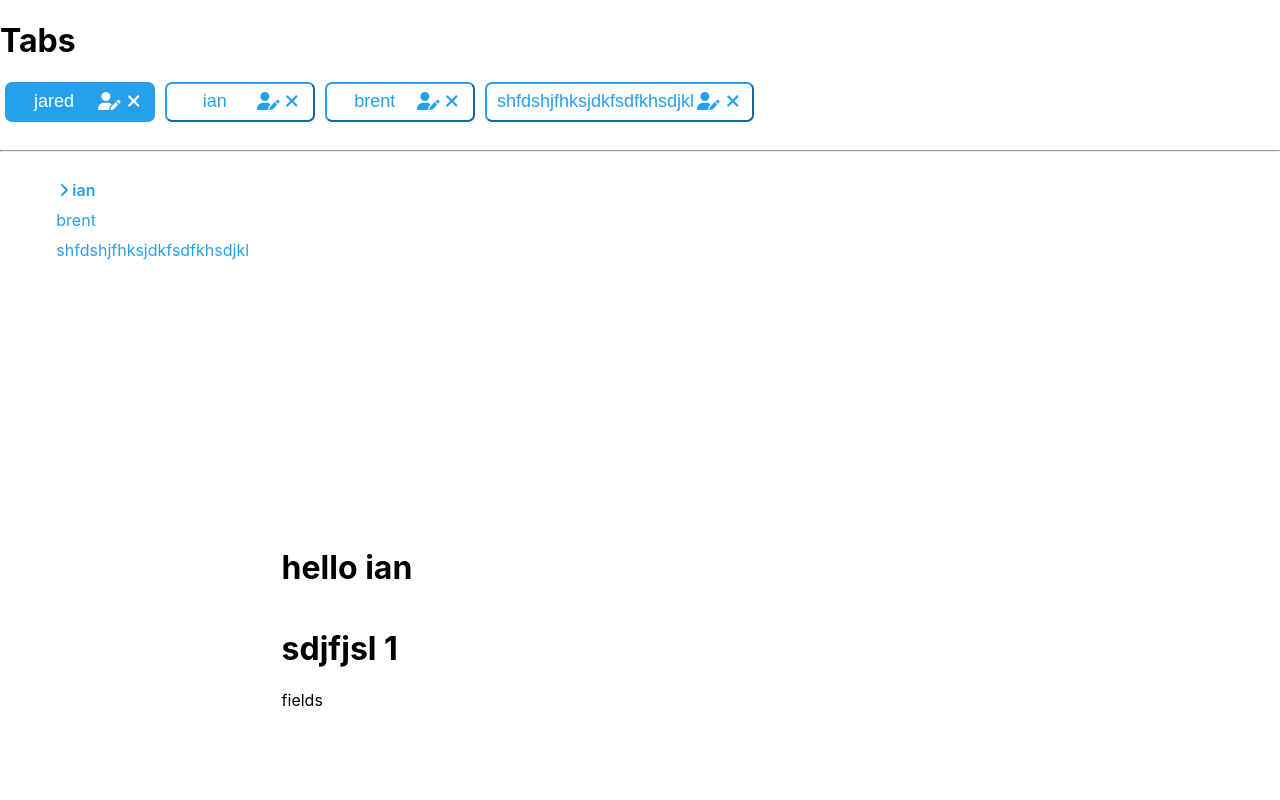
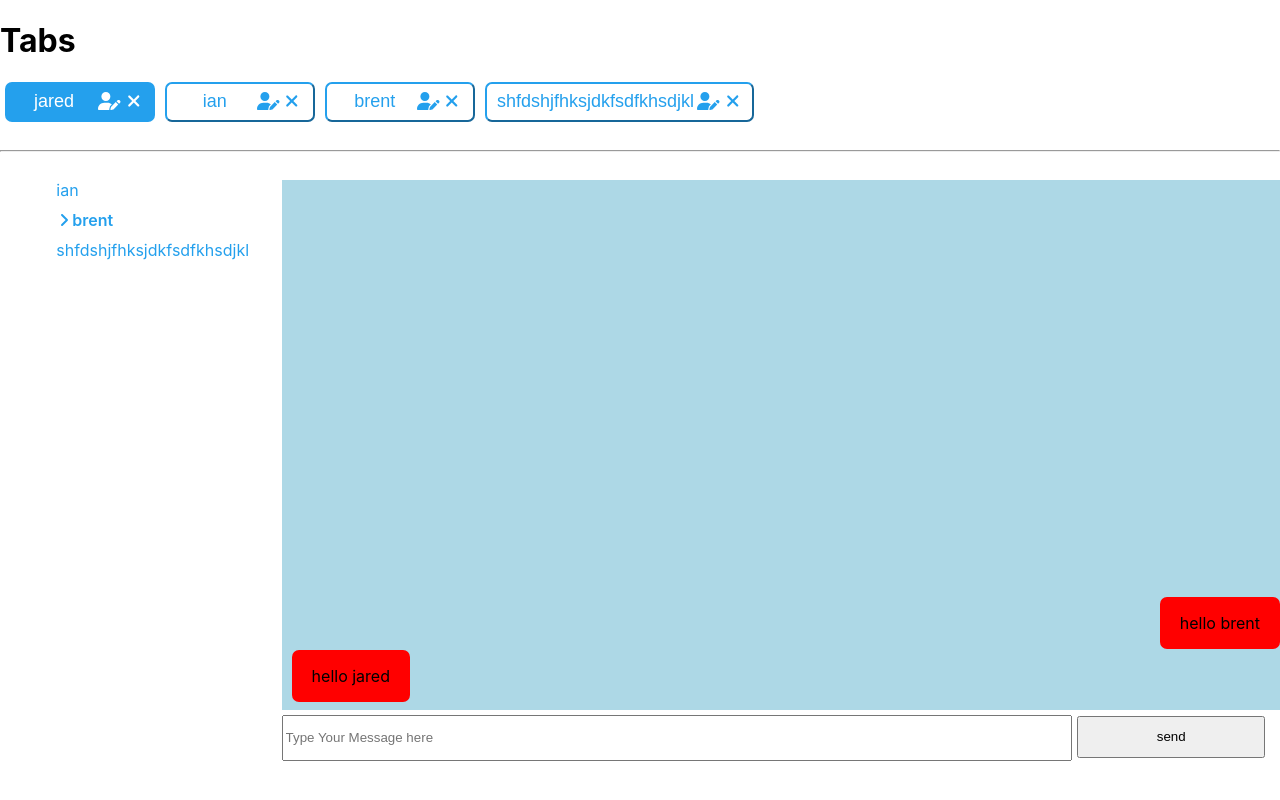
Before and after one commit to mharoonj/emumba-chatapp-with-formik, a React (Create React App) app: page / in a window 1280 px wide. Built offline with nearby package versions, Linux system fonts and the light colour scheme.

Commit message:
chat sequence corrected, side bar click and tab click, message field states

```diff
--- a/src/Components/ChatScreen.jsx
+++ b/src/Components/ChatScreen.jsx
@@ -1,45 +1,115 @@
-import React,{useRef,useEffect} from 'react'
-import { useFormikContext } from 'formik'
+import React, { useRef, useEffect } from "react";
+import { useFormikContext, FieldArray, Field, ErrorMessage } from "formik";
+import "./styles.css";
 const ChatScreen = () => {
   const scrollRef = useRef(null);
-    const {values} = useFormikContext()
+  const { values, errors, setFieldValue } = useFormikContext();
   const currentUser = values.users[values.currentUser];
   const chatWith = values.users[values.chatWith];
-    useEffect(()=>{
-       if(scrollRef.current){
-        scrollRef.current.scrollIntoView()
+  useEffect(() => {
+    if (scrollRef.current) {
+      scrollRef.current.scrollIntoView();
     }
-    },[])
+  }, []);
 
-    const filteredChat = ()=>{
-        return values.messages.filter((message,index)=>{
-            if((message.sender === currentUser || message.receiver=== currentUser) && (message.sender === chatWith || message.receiver=== chatWith)){
+  const filteredChat = () => {
+    return values.messages.filter((message, index) => {
+      if (
+        (message.sender === currentUser || message.receiver === currentUser) &&
+        (message.sender === chatWith || message.receiver === chatWith)
+      ) {
         return true;
       }
-            return false
-        })
-    }
+      return false;
+    });
+  };
 
-    const chat =  filteredChat()
+  const chat = filteredChat();
   return (
     <div className="h-100">
       <div className="h-100">
-            <div className="message-height">
+        <div
+          className="message-container"
+          style={{ backgroundColor: "lightblue", padding: 10 }}
+        >
           {/* Messages render */}
-                <div   style={{minHeight:"100%",display:"flex", flex:1, flexDirection:"column-reverse", position:"absolute"}}>
-                    <div ref={scrollRef}><h1>sdjfjsl 1</h1></div>
-                    {chat.reverse().map((item)=>{
-                        return  <div ><h1>{item.message}</h1></div>
+          <div
+            style={{
+
+              display: "flex",
+              flex: 1,
+              flexDirection: "column-reverse",
+
+            }}
+            className="message-container-style"
+          >
+            <div>{/* <h1>sdjfjsl 1</h1> */}</div>
+            {chat.reverse().map((item, index) => {
+              let isSender = currentUser == item.sender;
+              return (
+                <div
+                  key={item.sender + item.message}
+                  ref={index == 0 ? scrollRef : null}
+                  style={{
+                    display: "flex",
+                    flexDirection: isSender ? "row-reverse" : "row",
+                  }}
+                >
+                  <div
+                    style={{
+
+                    }}
+                    className="message-body"
+                  >
+                    <p
+                      style={{
+                        float: isSender ? "right" : "left",
+                        paddingRight: 20,
+                        paddingLeft: 20,
+                      }}
+                    >
+                      {item.message}
+                    </p>
+                  </div>
+                </div>
+              );
             })}
           </div>
         </div>
         <div className="message-field">
           {/* message Field */}
-                fields
+          <FieldArray name="messages">
+         {({push})=>(
+              <div>
+              <div className="inline-block message-field-div">
+              <Field
+              name={`currentMessage`}
+              placeholder="Type Your Message here"
+              type="text"
+              className="message-field"
+            />
+            <ErrorMessage
+                          name={`currentMessage`}
+                          component="div"
+                          className="field-error"
+                        />
+              </div>
+              <div className="inline-block message-send-div">
+                  <button disabled={errors.currentMessage?true:false} onClick={(e)=>{
+                      e.preventDefault();
+                      push({sender:currentUser, receiver:chatWith, message:values.currentMessage, read:false})
+                      setFieldValue("currentMessage", "")
+                  }}>send</button>
+              </div>
+          </div>
+         )}
+
+
+          </FieldArray>
         </div>
       </div>
     </div>
-  )
-}
+  );
+};
 
-export default ChatScreen
+export default ChatScreen;
--- a/src/Components/MyChatApp.jsx
+++ b/src/Components/MyChatApp.jsx
@@ -6,6 +6,21 @@ import "./styles.css";
 import MyTabs from "./MyTabs";
 import Sidebar from "./Sidebar";
 import ChatScreen from "./ChatScreen";
+
+const validate = values => {
+
+  const errors = {};
+ if(!values.currentMessage) {
+
+    errors.currentMessage = 'Required';
+
+  }
+
+
+
+  return errors;
+
+};
 
 const MyChatApp = () => (
   <div>
@@ -17,8 +32,10 @@ const MyChatApp = () => (
         {sender:"brent", receiver:"jared",message:"hello jared",read:false},
         {sender:"jared", receiver:"ian",message:"hello ian",read:false},],
         currentUser: 0,
-        chatWith: 1,
+        chatWith: 2,
+        currentMessage:""
       }}
+      validate={validate}
       onSubmit={(values) =>
         setTimeout(() => {
           alert(JSON.stringify(values, null, 2));
--- a/src/Components/MyTabs.jsx
+++ b/src/Components/MyTabs.jsx
@@ -2,10 +2,17 @@ import React from "react";
 import { FontAwesomeIcon } from "@fortawesome/react-fontawesome";
 import { faXmark, faUserPen } from "@fortawesome/free-solid-svg-icons";
 import "./styles.css";
+import { useFormikContext } from "formik";
 const MyTabs = (props) => {
+  const { setFieldValue } = useFormikContext();
+
     const {item, index, values, currentUser, arrayHelpers} = props;
   return (
-    <button onClick={(e) => e.preventDefault()} className={index==currentUser?"btn btn-primary":"btn btn-light"}>
+    <button onClick={(e) => {
+      e.preventDefault();
+      setFieldValue("currentUser", index)
+      setFieldValue("chatWith", index==0?1:0)
+      }} className={index==currentUser?"btn btn-primary":"btn btn-light"}>
       <div style={{ flex: 1, display: "flex", flexDirection: "row" }}>
         <div style={{ flex: 0.6 }}>{item}</div>
         <div style={{ flexDirection: "row-reverse", flex: 0.4 }}>
--- a/src/Components/Sidebar.jsx
+++ b/src/Components/Sidebar.jsx
@@ -5,8 +5,9 @@ import { faAngleRight } from "@fortawesome/free-solid-svg-icons";
 
 
 const Sidebar = () => {
-    const {values} = useFormikContext()
+    const {values, errors,setFieldValue,setErrors, setTouched} = useFormikContext()
     console.log("formik values : ", values)
+    console.log("errors : ", errors)
     const chatWithIndex = values.users[values.chatWith]??null;
 
   return (
@@ -15,7 +16,14 @@ const Sidebar = () => {
         {values.users.map((user,userIndex)=>{
             if(userIndex == values.currentUser) return ;
 
-            return (<div key={userIndex+user} className={chatWithIndex && chatWithIndex === user?"sidebar-div-selected":"sidebar-div"} align="center">
+            return (<div
+            onClick={(e)=>{
+              e.preventDefault();
+              setFieldValue("chatWith",userIndex)
+              setErrors({})
+              setTouched({})
+            }}
+            key={userIndex+user} className={chatWithIndex && chatWithIndex === user?"sidebar-div-selected":"sidebar-div"} align="center">
               {chatWithIndex && chatWithIndex === user &&<FontAwesomeIcon
             className="mx-3"
             icon={faAngleRight}
--- a/src/Components/styles.css
+++ b/src/Components/styles.css
@@ -24,16 +24,36 @@
     font-size: large;
 
 }
-.message-height{
+.message-container{
     min-height: 85%;
     max-height: 85%;
     flex:1;
     position: relative;
-    overflow: auto;
+    /* overflow-x: hidden;
+    overflow-y: auto; */
+
+}
+
+.message-container-style{
+    min-height: 95%;
+    max-height: 95%;
+    width:99%;
+    position:absolute;
+    bottom:8px;
+    overflow-y:auto;
+    overflow-x: hidden;
+
 }
 .message-field{
     min-height: 15%;
     max-height: 15%;
+}
+.message-body{
+    background-color:red;
+    max-width: 40%;
+    word-break: break-all;
+    border-radius:7px;
+    margin-top: 1px;
 }
 .h-100{
 
@@ -79,3 +99,29 @@
     margin-left: 3px;
     margin-right: 3px;
 }
+
+.inline-block{
+    display:inline-block;
+}
+
+.message-field-div{
+    width:80%;
+    margin-top: 5px;
+}
+.message-field{
+    width:99%;
+    height:40px;
+}
+
+.message-send-div{
+    width:19%;
+    height:41px;
+    margin-left:5px;
+    vertical-align: top;
+    margin-top: 6px;
+}
+
+.message-send-div button{
+    height:42px;
+    width: 100%;
+}
```
Lines whose indentation alone changed are shown as unchanged.
